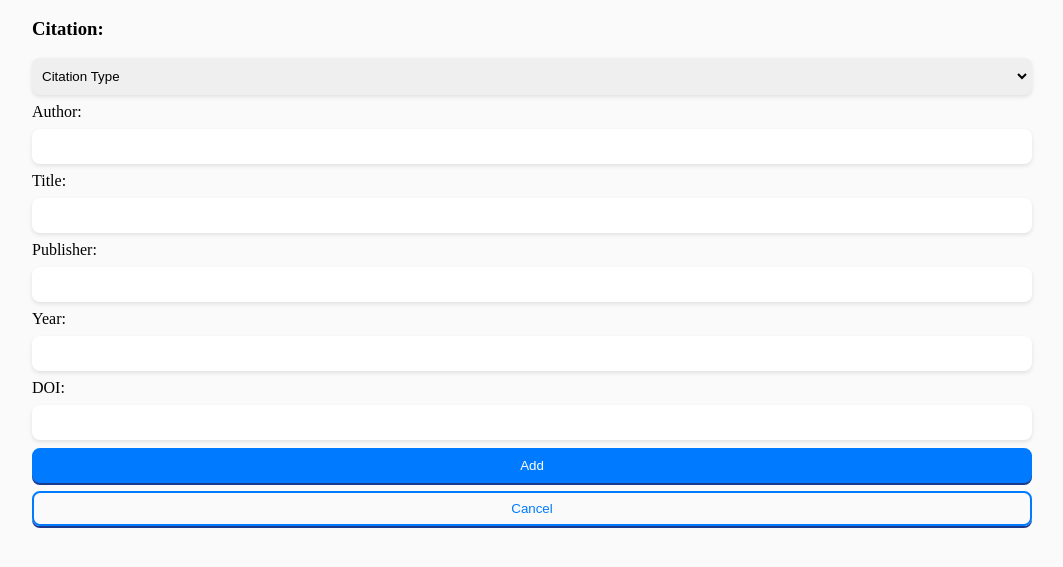
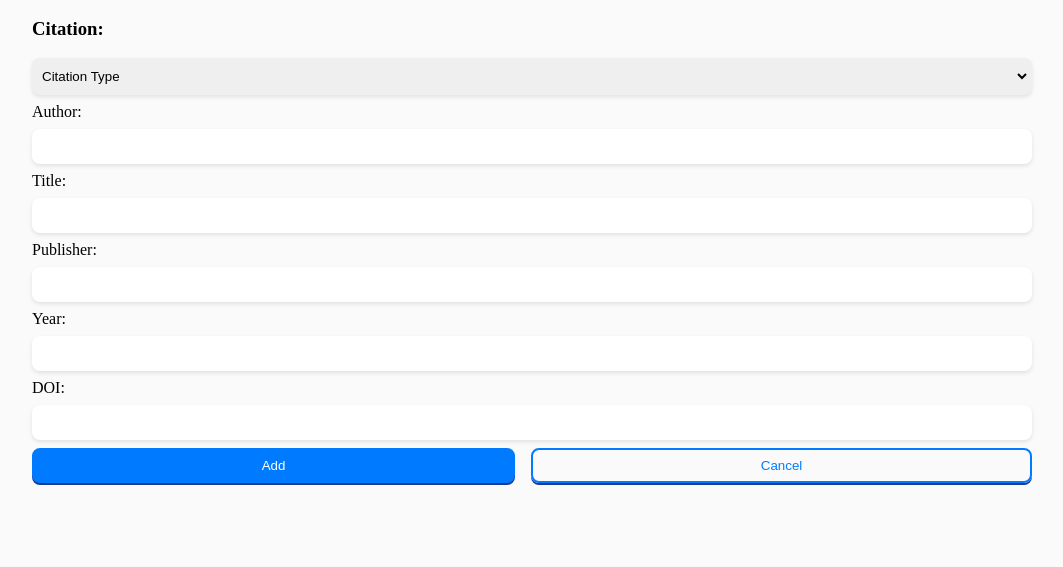
Before and after one commit to aarnif/ohtu-miniprojekti, a Flask app: page /new_citation in a window 1280 px wide. Shown: the part 68-635 px from the top of the page, without its empty margins (108-1171 px from the left). Run offline with Flask 3, Linux system fonts and the light colour scheme.

Commit message:
Place form buttons horizontally

```diff
--- a/src/static/styles.css
+++ b/src/static/styles.css
@@ -113,6 +113,16 @@ button.secondary:hover {
   color: #0066d6;
 }
 
+.form-buttons {
+  display: flex;
+  gap: 16px;
+}
+
+.form-buttons > button,
+.form-buttons > a {
+  flex-grow: 1;
+}
+
 #search-form {
   flex-direction: row;
   gap: 8px;
--- a/src/templates/new_citation.html
+++ b/src/templates/new_citation.html
@@ -30,9 +30,14 @@ block page_title %} Add new citation {% endblock %} {% block body %}
     <label for="year">Year: <input type="text" name="year" /></label>
     <label for="doi"> DOI: <input id="doi" type="text" name="doi" /> </label>
 
-    <button id="add_citation_button" class="primary" type="submit">Add</button>
-
-    <a href="/"><button class="secondary" type="button">Cancel</button></a>
+    <div class="form-buttons">
+      <button id="add_citation_button" class="primary" type="submit">
+        Add
+      </button>
+      <a href="/">
+        <button type="button" class="secondary">Cancel</button>
+      </a>
+    </div>
   </div>
 </form>
 
```
